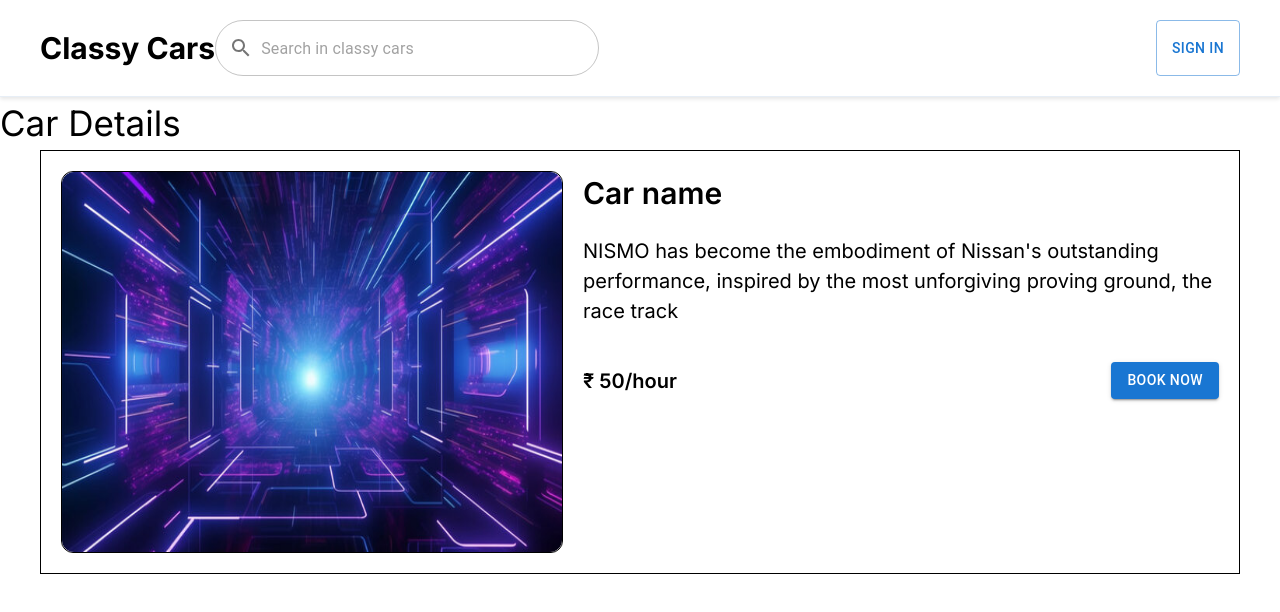
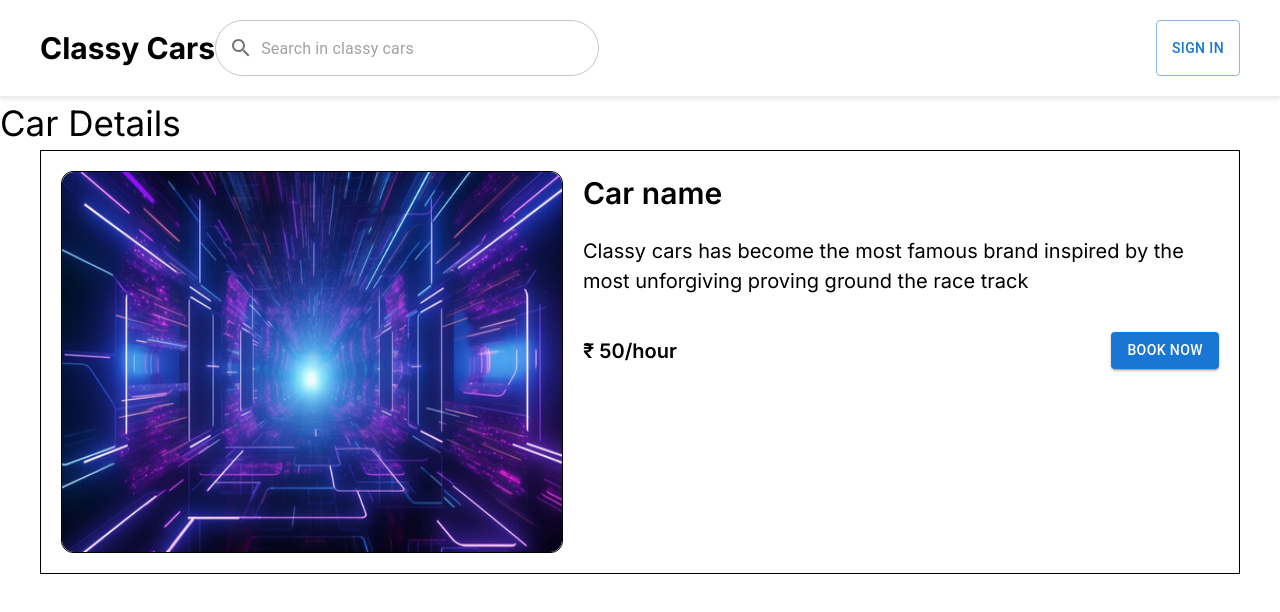
Before and after one commit to leader-akash/Classy-Cars, a Next.js app: page /pages/car-details in a window 1280 px wide. Shown: the top 612 px of the page. Built offline with nearby package versions, Linux system fonts and the light colour scheme.

Commit message:
fixed issues

```diff
--- a/src/app/components/carDetails/CarDetails.jsx
+++ b/src/app/components/carDetails/CarDetails.jsx
@@ -18,7 +18,7 @@ const CarDetails = () => {
                 <div className='mx-5 my-5'>
                     <h2 className='text-[30px] font-semibold'>Car name</h2>
 
-                    <p className='my-5 text-[20px]'>NISMO has become the embodiment of Nissan's outstanding performance, inspired by the most unforgiving proving ground, the race track</p>
+                    <p className='my-5 text-[20px]'>Classy cars has become the most famous brand inspired by the most unforgiving proving ground the race track</p>
 
                     <div className='flex justify-between items-center'>
                         <p className='my-5 text-[20px] font-semibold'>₹ 50/hour</p>
--- a/src/app/page.js
+++ b/src/app/page.js
@@ -1,8 +1,3 @@
-import Image from "next/image";
-import Navbar from "./components/navbar/Navbar";
-import Banner from "./components/banner/Banner";
-import Card from "./components/cards/Card";
-import Footer from "./components/footer/Footer";
 import Homepage from "./pages/home/page";
 
 export default function Home() {
```
Also changed, not shown: .eslintrc.json.
